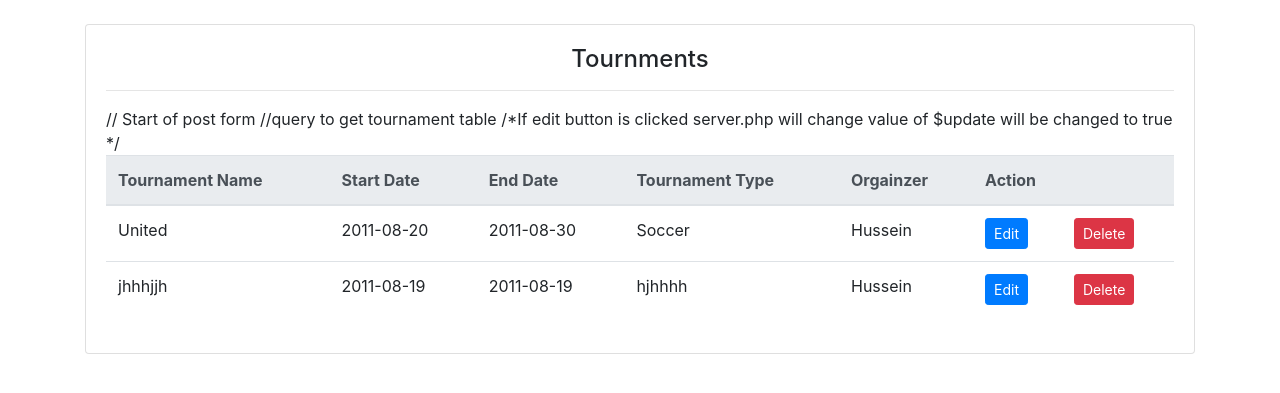
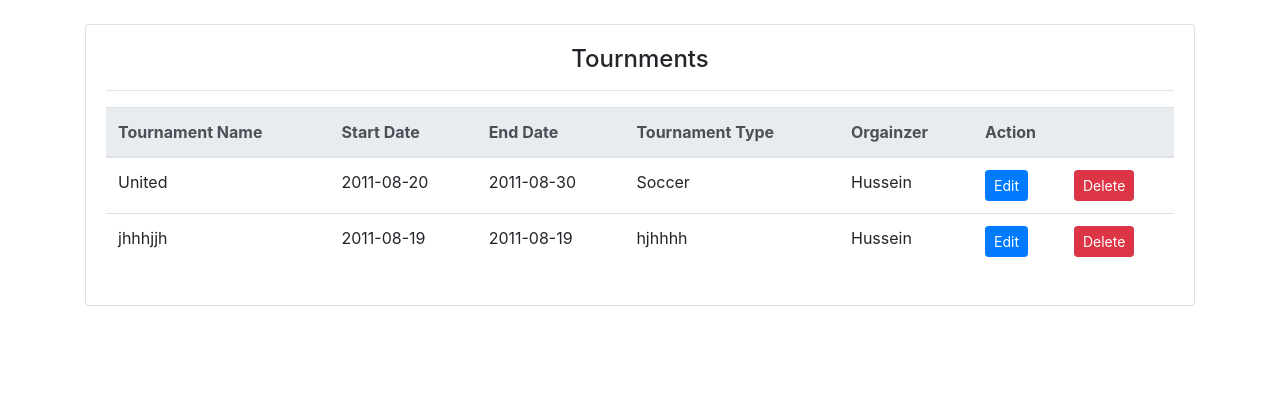
Before and after one commit to husseinshaltout/tournament-management, a PHP site: page /view/dashboard.php in a window 1280 px wide. Shown: the part 56-449 px from the top of the page. Run offline with PHP 8.4, Linux system fonts and the light colour scheme; data comes from the database, SQL or seed files in the repository; some libraries are stand-ins or nearby versions.

Commit message:
Add files via upload

```diff
--- a/view/dashboard.php
+++ b/view/dashboard.php
@@ -26,9 +26,10 @@
                         ?>
                     </div>
                     <?php endif ?>
-
-                <form method="post" action="../server.php" >// Start of post form
-                <?php $results = mysqli_query($db, "SELECT * FROM tournament"); ?>//query to get tournament table
+                <!-- Start of post form-->
+                <form method="post" action="../server.php" >
+                <!-- query to get tournament table -->
+                <?php $results = mysqli_query($db, "SELECT * FROM tournament"); ?>
                 <table class="table">
                     <thead class="thead-light">
                         <tr>
@@ -41,7 +42,7 @@
                         </tr>
                     </thead>
                     <tbody>
-                    /*If edit button is clicked server.php will change value of $update will be changed to true */
+                    <!-- /*If edit button is clicked server.php will change value of $update will be changed to true */ -->
                     <?php global $update; if ($update == true): ?>
                     <?php while ($row = mysqli_fetch_array($results)) {  $tid = $row['tournament_id'];?>
                         <input type="hidden" name="tid" value="<?php echo $tid; ?>">//storing value of tournament_id in hidden input
--- a/view/header.php
+++ b/view/header.php
@@ -5,6 +5,9 @@
     <link rel="stylesheet" href="https://stackpath.bootstrapcdn.com/bootstrap/4.3.1/css/bootstrap.min.css" integrity="sha384-ggOyR0iXCbMQv3Xipma34MD+dH/1fQ784/j6cY/iJTQUOhcWr7x9JvoRxT2MZw1T" crossorigin="anonymous">
     <link rel="stylesheet" href="https://use.fontawesome.com/releases/v5.6.3/css/all.css" integrity="sha384-UHRtZLI+pbxtHCWp1t77Bi1L4ZtiqrqD80Kn4Z8NTSRyMA2Fd33n5dQ8lWUE00s/" crossorigin="anonymous">
     <link rel="stylesheet" type="text/css" href="style.css">
+    <!-- favico -->
+    <link rel="shortcut icon" href="img/favicon.ico" />
+
 </head>
 <body>
         <nav class="navbar navbar-expand-lg navbar-dark bg-primary">
```
